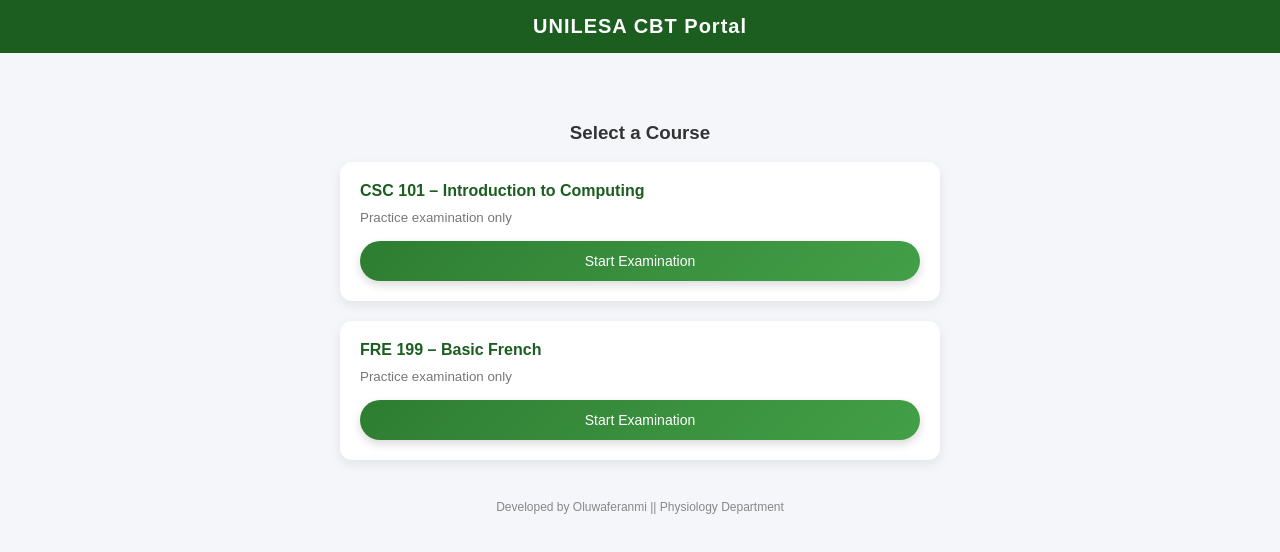
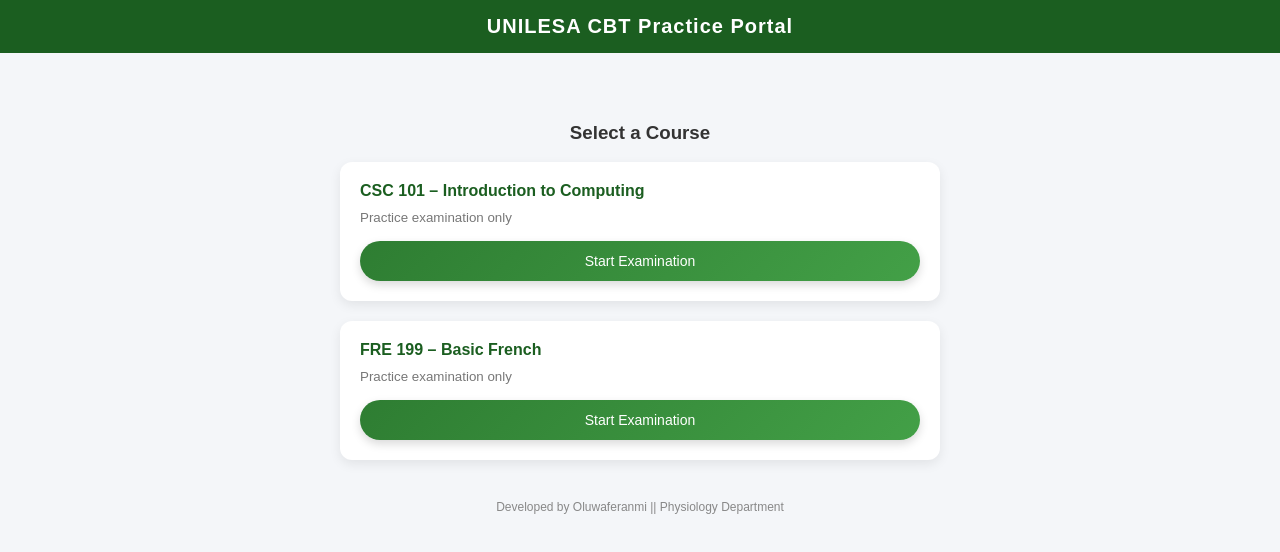
Before and after one commit to amudaoluwaferanmi-eng/Unilesa-Test-Practice, a plain HTML site: page index.html in a window 1280 px wide. Drawn offline with Linux system fonts and the light colour scheme.

Commit message:
Add files via upload

```diff
--- a/index.html
+++ b/index.html
@@ -104,7 +104,7 @@
 <body>
 
 <div class="header">
-  UNILESA CBT Portal
+  UNILESA CBT Practice Portal
 </div>
 
 <div class="container">
```
